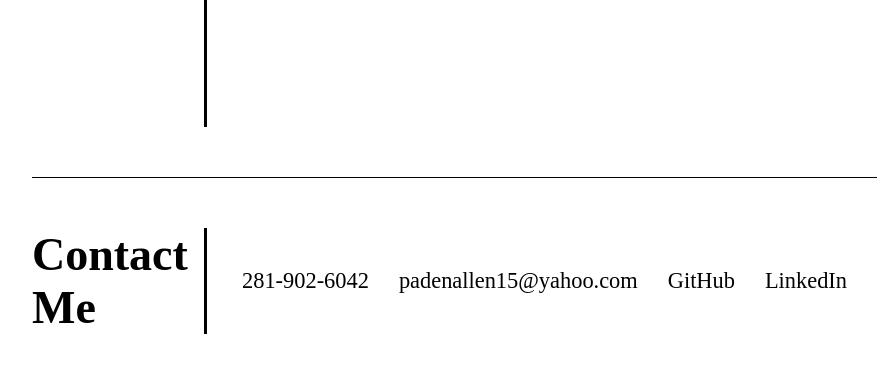
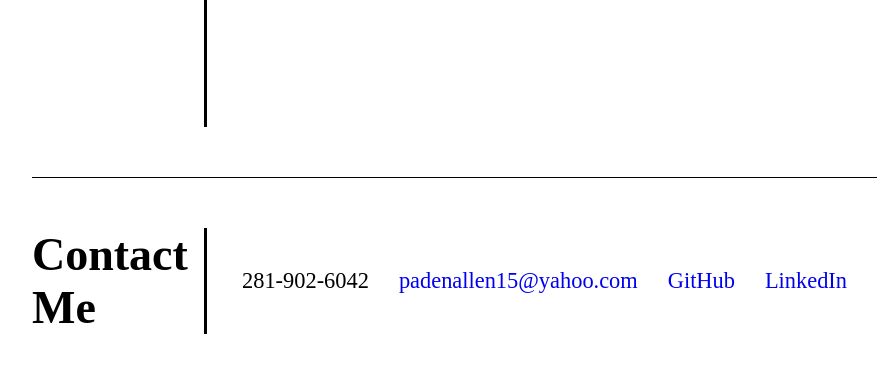
Before and after one commit to padenallen15/my-portfolio, a plain HTML site: page index.html in a window 1280 px wide. Shown: the part 758-1130 px from the top of the page, without its empty margins (96-973 px from the left). Drawn offline with Linux system fonts and the light colour scheme.

Commit message:
added links to contact section

```diff
--- a/assets/style.css
+++ b/assets/style.css
@@ -121,6 +121,10 @@ header li a {
     font-size: 18px;
   }
 
+  .step-text ul li a {
+    text-decoration: none;
+  }
+
   .grid-container {
     display: grid;
     grid-template-columns: repeat(10, 1fr);
--- a/index.html
+++ b/index.html
@@ -105,9 +105,19 @@
                 <div class="step-text">
                     <ul>
                         <li>281-902-6042</li>
-                        <li>padenallen15@yahoo.com</li>
-                        <li>GitHub</li>
-                        <li>LinkedIn</li>
+                        <li>
+                            <a href="mailto:padenallen15@yahoo.com">padenallen15@yahoo.com</a>
+                        </li>
+                        <li>
+                            <a href="https://github.com/padenallen15"
+                                target="_blank">GitHub
+                            </a>
+                        </li>
+                        <li>
+                            <a href="https://www.linkedin.com/in/paden-allen-022a68156/"
+                                target="_blank">LinkedIn
+                            </a>
+                        </li>
                     </ul>
                 </div>
             </div>
```
